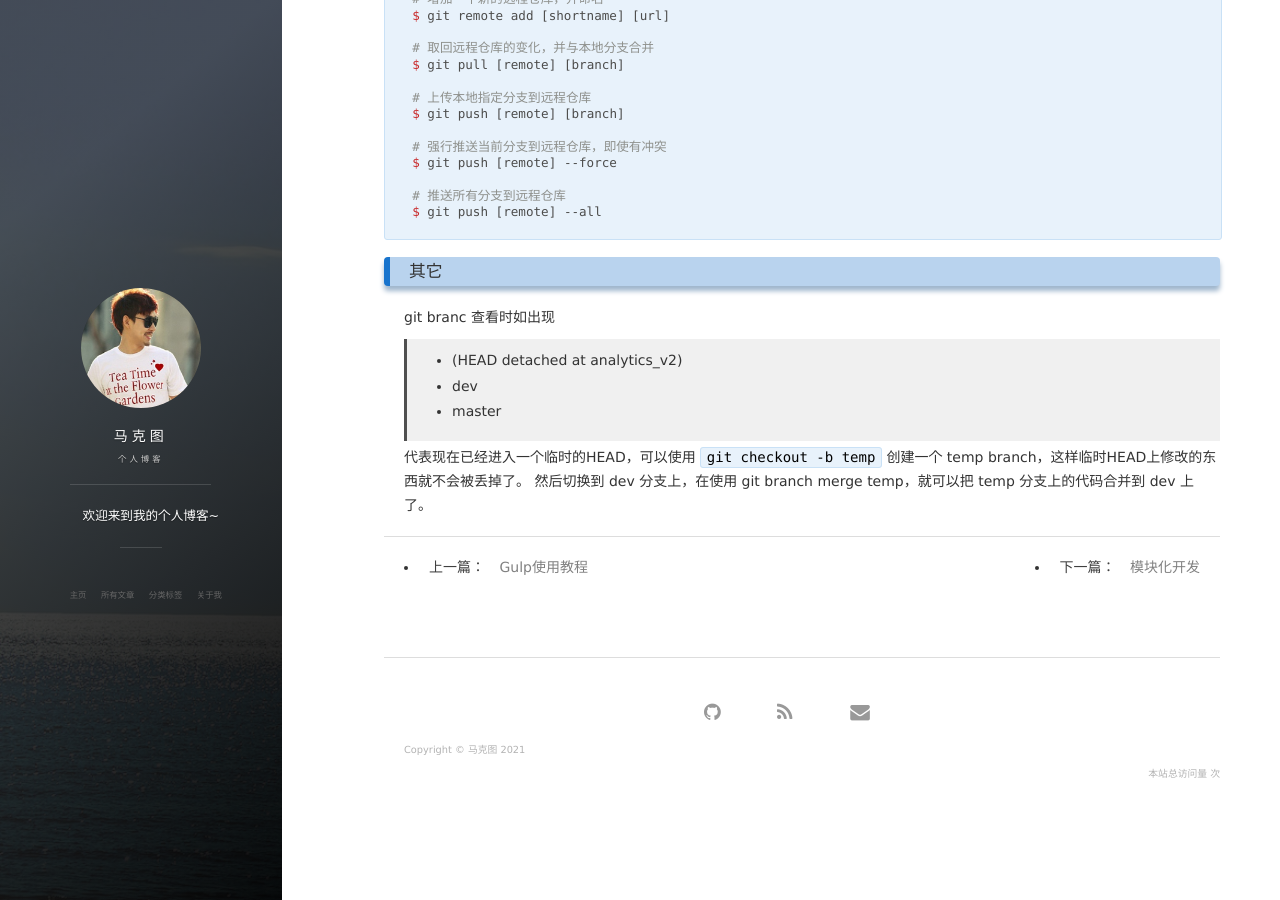
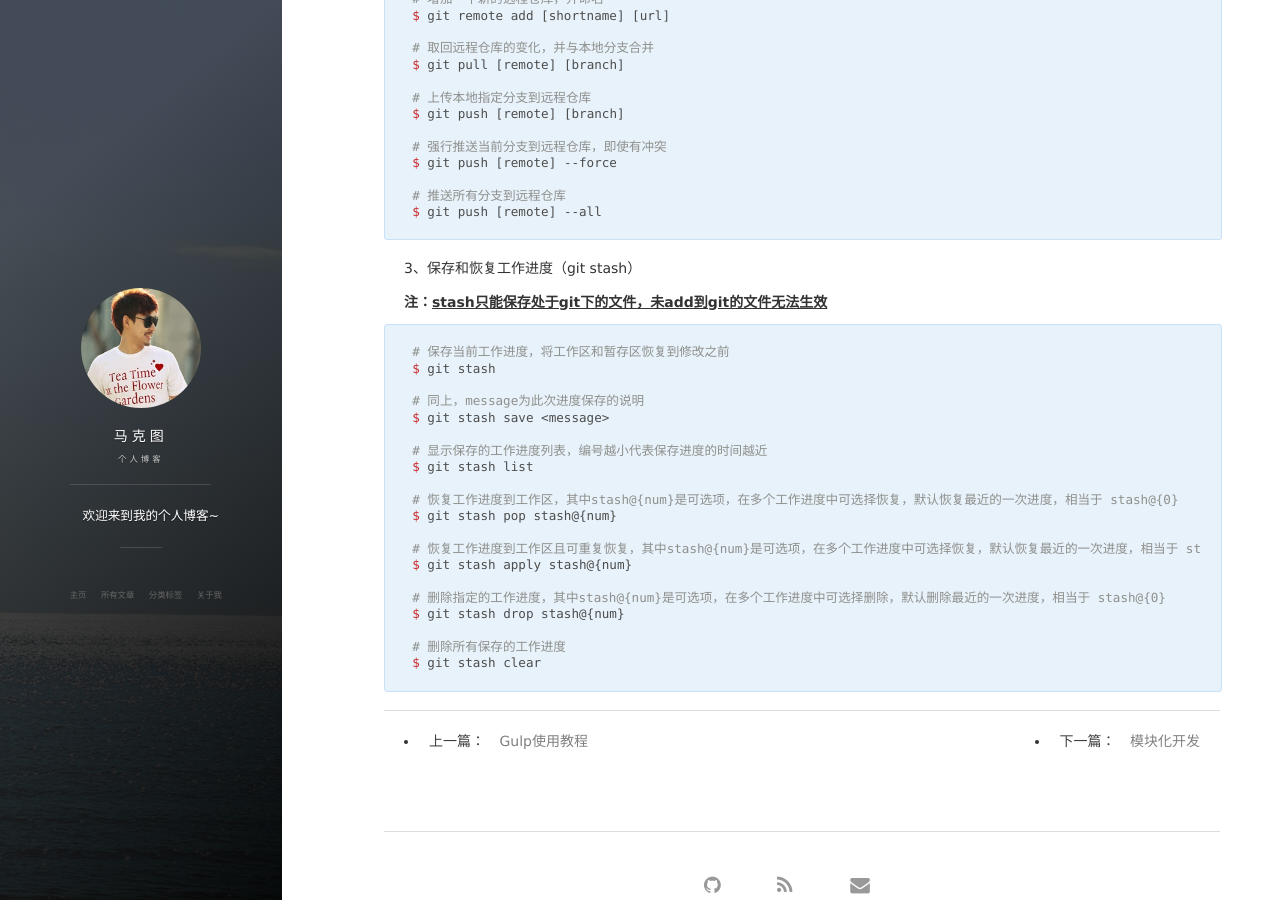
Before and after one commit to MarkTo22/MarkTo22.github.io, a Jekyll site: the page built from _posts/2018-07-13-GitTutorial.md, in a window 1280 px wide and 900 px high, scrolled down 7543 px. Built offline with Jekyll 4.4.1, drawn with Linux system fonts in a browser that asks for light colours; nearby versions of some CDN libraries; comment, search, counter and statistics services are not loaded.

Commit message:
stash的常用命令及场景

````diff
--- a/_posts/2018-07-13-GitTutorial.md
+++ b/_posts/2018-07-13-GitTutorial.md
@@ -422,16 +422,29 @@ $ git push [remote] --force
 $ git push [remote] --all
 ```
 
+3、保存和恢复工作进度（git stash）
 
+**注：<u>stash只能保存处于git下的文件，未add到git的文件无法生效</u>**
 
-### 其它
+```shell
+# 保存当前工作进度，将工作区和暂存区恢复到修改之前
+$ git stash
 
-git branc 查看时如出现
+# 同上，message为此次进度保存的说明
+$ git stash save <message>
 
->*  (HEAD detached at analytics_v2)
->*  dev
->*  master
+# 显示保存的工作进度列表，编号越小代表保存进度的时间越近
+$ git stash list
 
-代表现在已经进入一个临时的HEAD，可以使用 `git checkout -b temp` 创建一个 temp branch，这样临时HEAD上修改的东西就不会被丢掉了。
-然后切换到 dev 分支上，在使用 git branch merge temp，就可以把 temp 分支上的代码合并到 dev 上了。
-<br>
+# 恢复工作进度到工作区，其中stash@{num}是可选项，在多个工作进度中可选择恢复，默认恢复最近的一次进度，相当于 stash@{0}
+$ git stash pop stash@{num}
+
+# 恢复工作进度到工作区且可重复恢复，其中stash@{num}是可选项，在多个工作进度中可选择恢复，默认恢复最近的一次进度，相当于 stash@{0}
+$ git stash apply stash@{num}
+
+# 删除指定的工作进度，其中stash@{num}是可选项，在多个工作进度中可选择删除，默认删除最近的一次进度，相当于 stash@{0}
+$ git stash drop stash@{num}
+
+# 删除所有保存的工作进度
+$ git stash clear
+```
````
